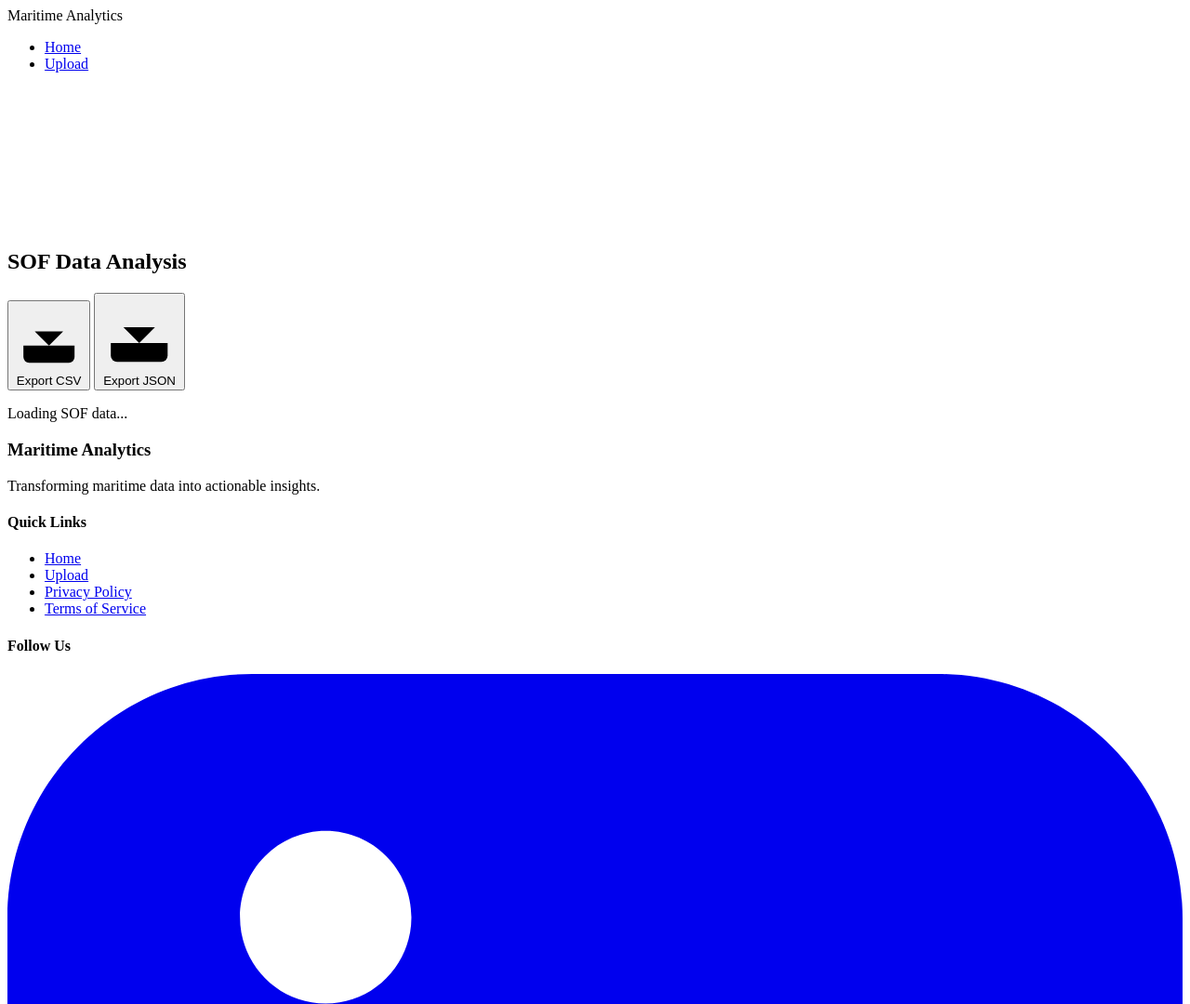
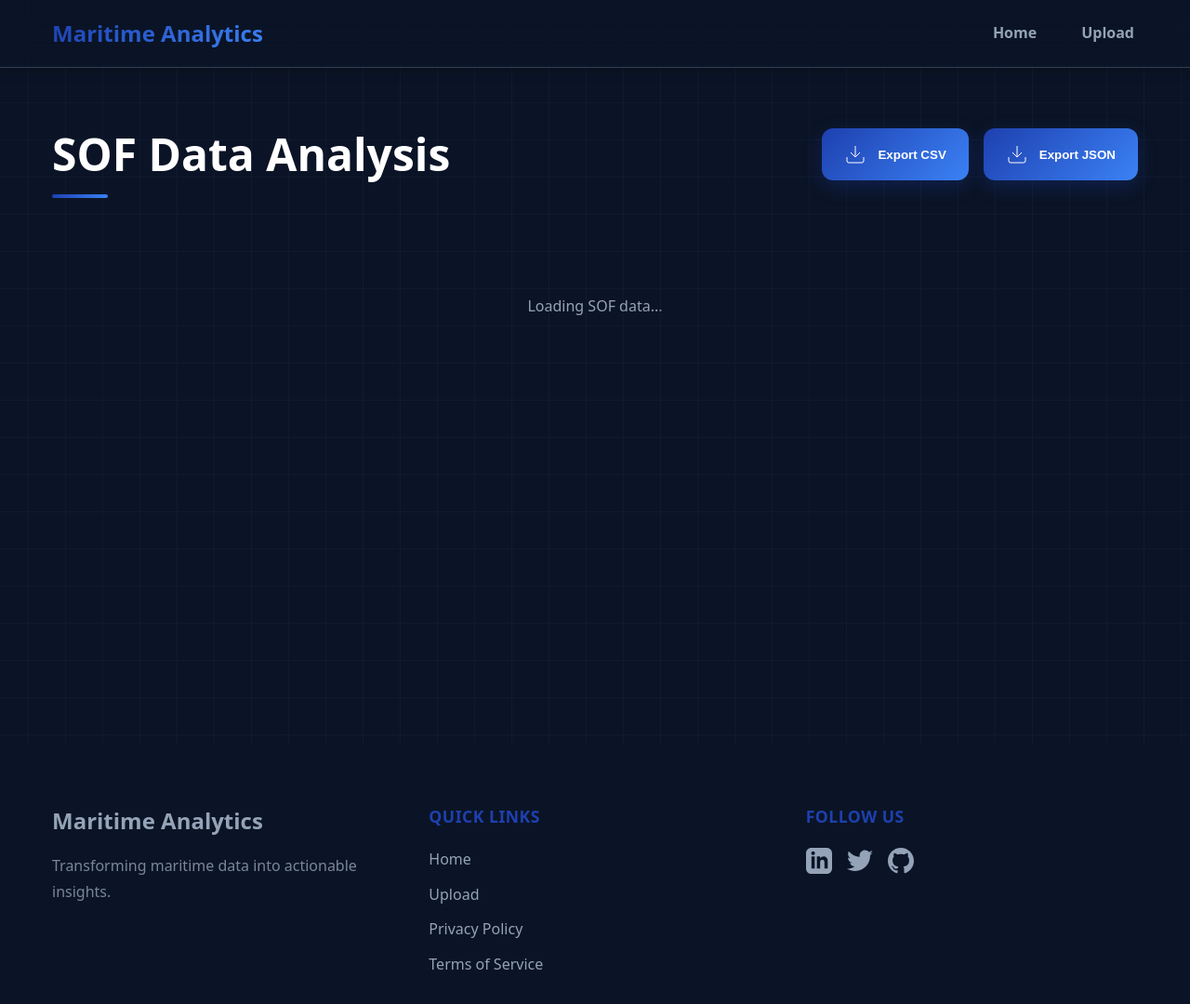
Before and after one commit to orange-otter/project-frontend, a plain HTML site: page data.html in a window 1280 px wide. Shown: the top 1080 px of the page at 93% size. Drawn offline with nearby package versions, Linux system fonts and the light colour scheme; the site is published under a folder, as on GitHub Pages, so addresses that start at the root find nothing.

Commit message:
Update data.html

```diff
--- a/data.html
+++ b/data.html
@@ -5,7 +5,7 @@
     <meta name="viewport" content="width=device-width, initial-scale=1.0" />
     <title>SOF Data Analysis - Maritime Analytics</title>
 
-    <link rel="stylesheet" href="/static/styles.css" />
+    <link rel="stylesheet" href="styles.css" />
 
     <script src="https://unpkg.com/lucide@latest"></script>
   </head>
@@ -14,8 +14,8 @@
       <div class="nav-container">
         <div class="nav-brand">Maritime Analytics</div>
         <ul class="nav-menu">
-          <li><a href="/" class="nav-link">Home</a></li>
-          <li><a href="/upload" class="nav-link">Upload</a></li>
+          <li><a href="index.html" class="nav-link">Home</a></li>
+          <li><a href="upload.html" class="nav-link">Upload</a></li>
         </ul>
       </div>
     </nav>
@@ -62,7 +62,7 @@
           </svg>
           <h3>No SOF data available</h3>
           <p>Upload your files to see the analysis here</p>
-          <a href="/upload" class="cta-button primary">Upload Files</a>
+          <a href="upload.html" class="cta-button primary">Upload Files</a>
         </div>
       </div>
     </section>
@@ -76,8 +76,8 @@
             <div class="footer-links">
               <h4>Quick Links</h4>
               <ul>
-                <li><a href="/">Home</a></li>
-                <li><a href="/upload">Upload</a></li>
+                <li><a href="index.html">Home</a></li>
+                <li><a href="upload.html">Upload</a></li>
                 <li><a href="#privacy">Privacy Policy</a></li>
                 <li><a href="#terms">Terms of Service</a></li>
               </ul>
@@ -115,6 +115,6 @@
         </div>
       </footer>
 
-    <script src="/static/script.js"></script>
+    <script src="script.js"></script>
   </body>
 </html>
```
